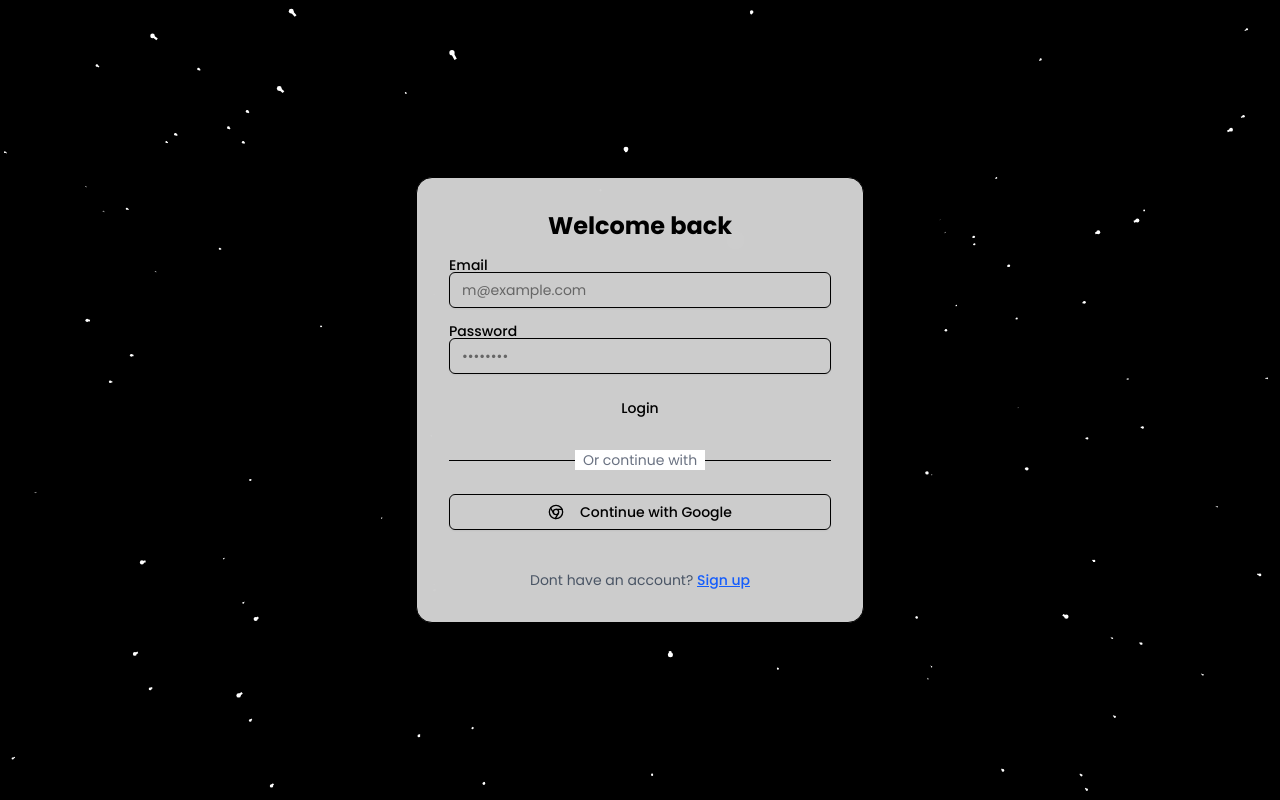
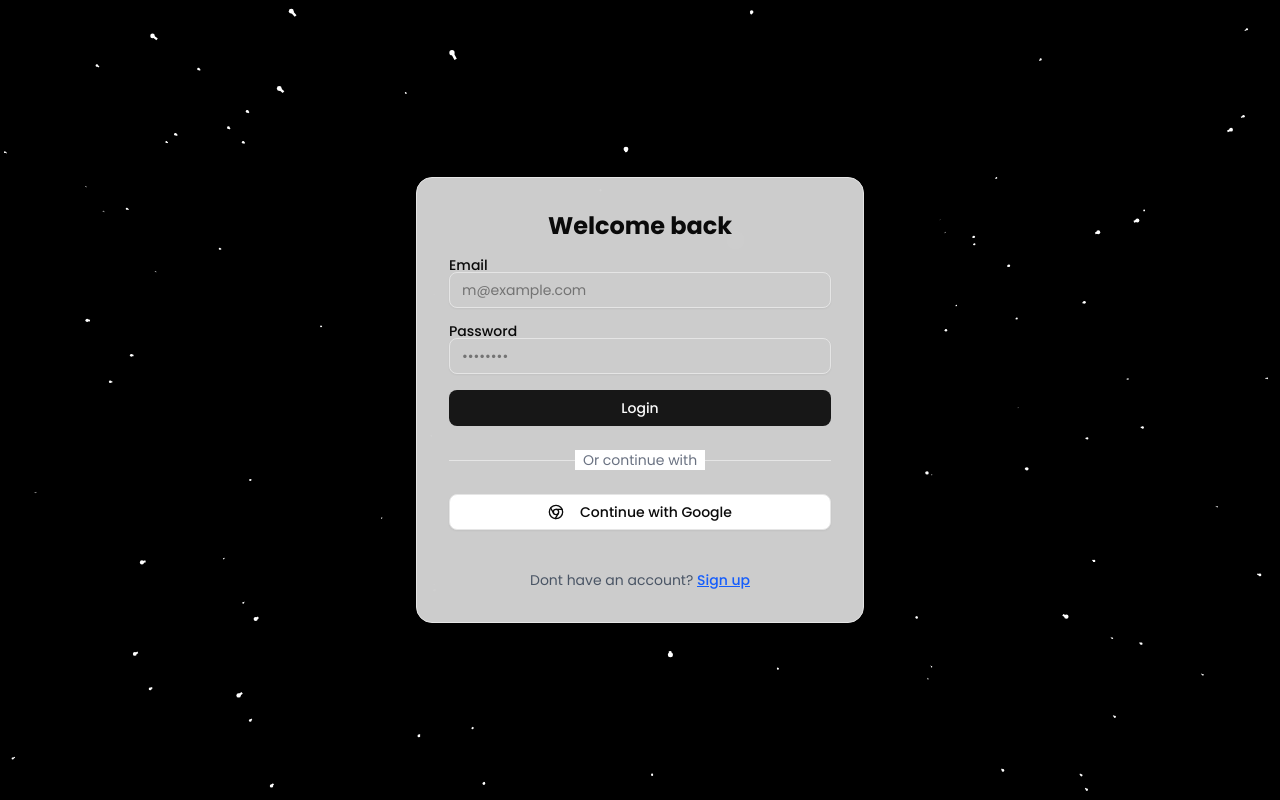
Before and after one commit to akankshperala/Virtual-Whiteboard, a Next.js app: page /auth in a window 1280 px wide. Built offline with nearby package versions, Linux system fonts and the light colour scheme; no server answers.

Commit message:
usesearchparams suspensed

```diff
--- a/app/globals.css
+++ b/app/globals.css
@@ -7,3 +7,127 @@
 body{
     font-family: "Poppins", sans-serif;
 }
+.scrollbar-hide {
+  -ms-overflow-style: none; /* for Internet Explorer, Edge */
+  scrollbar-width: none;  /* for Firefox */
+}
+
+.scrollbar-hide::-webkit-scrollbar {
+  display: none; /* for Chrome, Safari, and Opera */
+}
+
+@theme inline {
+    --radius-sm: calc(var(--radius) - 4px);
+    --radius-md: calc(var(--radius) - 2px);
+    --radius-lg: var(--radius);
+    --radius-xl: calc(var(--radius) + 4px);
+    --color-background: var(--background);
+    --color-foreground: var(--foreground);
+    --color-card: var(--card);
+    --color-card-foreground: var(--card-foreground);
+    --color-popover: var(--popover);
+    --color-popover-foreground: var(--popover-foreground);
+    --color-primary: var(--primary);
+    --color-primary-foreground: var(--primary-foreground);
+    --color-secondary: var(--secondary);
+    --color-secondary-foreground: var(--secondary-foreground);
+    --color-muted: var(--muted);
+    --color-muted-foreground: var(--muted-foreground);
+    --color-accent: var(--accent);
+    --color-accent-foreground: var(--accent-foreground);
+    --color-destructive: var(--destructive);
+    --color-border: var(--border);
+    --color-input: var(--input);
+    --color-ring: var(--ring);
+    --color-chart-1: var(--chart-1);
+    --color-chart-2: var(--chart-2);
+    --color-chart-3: var(--chart-3);
+    --color-chart-4: var(--chart-4);
+    --color-chart-5: var(--chart-5);
+    --color-sidebar: var(--sidebar);
+    --color-sidebar-foreground: var(--sidebar-foreground);
+    --color-sidebar-primary: var(--sidebar-primary);
+    --color-sidebar-primary-foreground: var(--sidebar-primary-foreground);
+    --color-sidebar-accent: var(--sidebar-accent);
+    --color-sidebar-accent-foreground: var(--sidebar-accent-foreground);
+    --color-sidebar-border: var(--sidebar-border);
+    --color-sidebar-ring: var(--sidebar-ring);
+}
+
+:root {
+    --radius: 0.625rem;
+    --background: oklch(1 0 0);
+    --foreground: oklch(0.145 0 0);
+    --card: oklch(1 0 0);
+    --card-foreground: oklch(0.145 0 0);
+    --popover: oklch(1 0 0);
+    --popover-foreground: oklch(0.145 0 0);
+    --primary: oklch(0.205 0 0);
+    --primary-foreground: oklch(0.985 0 0);
+    --secondary: oklch(0.97 0 0);
+    --secondary-foreground: oklch(0.205 0 0);
+    --muted: oklch(0.97 0 0);
+    --muted-foreground: oklch(0.556 0 0);
+    --accent: oklch(0.97 0 0);
+    --accent-foreground: oklch(0.205 0 0);
+    --destructive: oklch(0.577 0.245 27.325);
+    --border: oklch(0.922 0 0);
+    --input: oklch(0.922 0 0);
+    --ring: oklch(0.708 0 0);
+    --chart-1: oklch(0.646 0.222 41.116);
+    --chart-2: oklch(0.6 0.118 184.704);
+    --chart-3: oklch(0.398 0.07 227.392);
+    --chart-4: oklch(0.828 0.189 84.429);
+    --chart-5: oklch(0.769 0.188 70.08);
+    --sidebar: oklch(0.985 0 0);
+    --sidebar-foreground: oklch(0.145 0 0);
+    --sidebar-primary: oklch(0.205 0 0);
+    --sidebar-primary-foreground: oklch(0.985 0 0);
+    --sidebar-accent: oklch(0.97 0 0);
+    --sidebar-accent-foreground: oklch(0.205 0 0);
+    --sidebar-border: oklch(0.922 0 0);
+    --sidebar-ring: oklch(0.708 0 0);
+}
+
+.dark {
+    --background: oklch(0.145 0 0);
+    --foreground: oklch(0.985 0 0);
+    --card: oklch(0.205 0 0);
+    --card-foreground: oklch(0.985 0 0);
+    --popover: oklch(0.205 0 0);
+    --popover-foreground: oklch(0.985 0 0);
+    --primary: oklch(0.922 0 0);
+    --primary-foreground: oklch(0.205 0 0);
+    --secondary: oklch(0.269 0 0);
+    --secondary-foreground: oklch(0.985 0 0);
+    --muted: oklch(0.269 0 0);
+    --muted-foreground: oklch(0.708 0 0);
+    --accent: oklch(0.269 0 0);
+    --accent-foreground: oklch(0.985 0 0);
+    --destructive: oklch(0.704 0.191 22.216);
+    --border: oklch(1 0 0 / 10%);
+    --input: oklch(1 0 0 / 15%);
+    --ring: oklch(0.556 0 0);
+    --chart-1: oklch(0.488 0.243 264.376);
+    --chart-2: oklch(0.696 0.17 162.48);
+    --chart-3: oklch(0.769 0.188 70.08);
+    --chart-4: oklch(0.627 0.265 303.9);
+    --chart-5: oklch(0.645 0.246 16.439);
+    --sidebar: oklch(0.205 0 0);
+    --sidebar-foreground: oklch(0.985 0 0);
+    --sidebar-primary: oklch(0.488 0.243 264.376);
+    --sidebar-primary-foreground: oklch(0.985 0 0);
+    --sidebar-accent: oklch(0.269 0 0);
+    --sidebar-accent-foreground: oklch(0.985 0 0);
+    --sidebar-border: oklch(1 0 0 / 10%);
+    --sidebar-ring: oklch(0.556 0 0);
+}
+
+@layer base {
+  * {
+    @apply border-border outline-ring/50;
+    }
+  body {
+    @apply bg-background text-foreground;
+    }
+}
```
